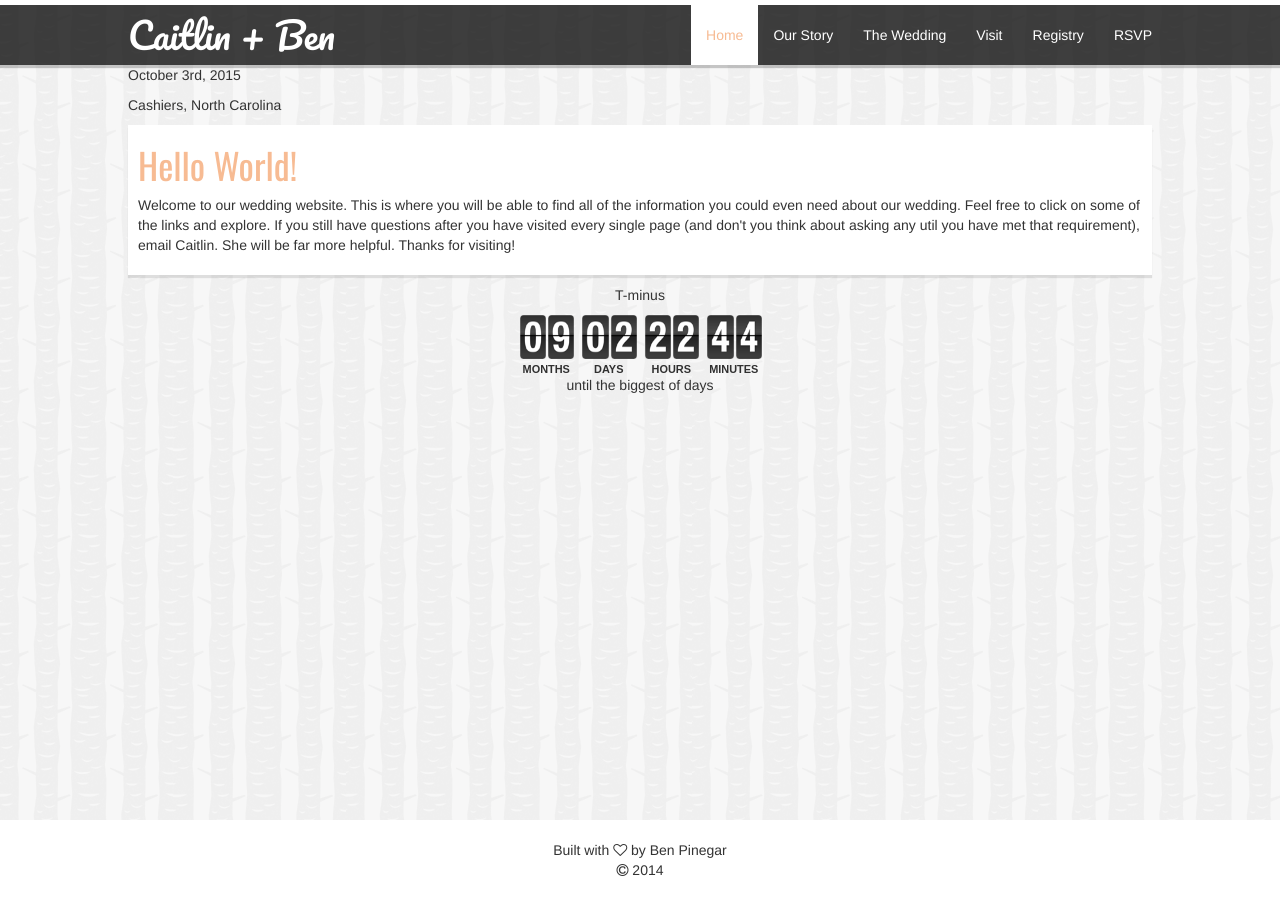
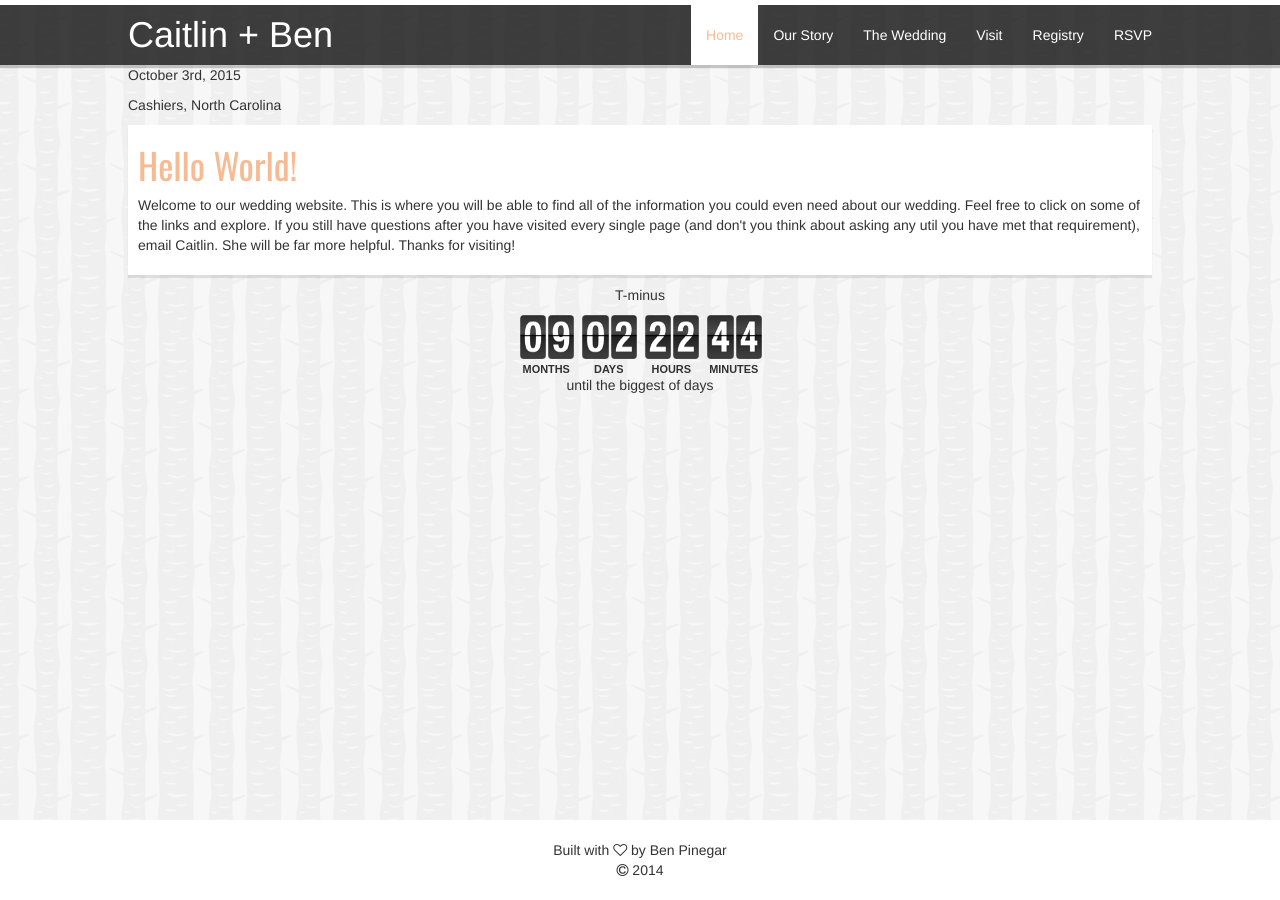
Before and after one commit to bpinegar/bpinegar.github.io, a Jekyll site: the page built from index.html, in a window 1280 px wide. Built offline with Jekyll 4.4.1, drawn with Linux system fonts in a browser that asks for light colours; nearby versions of some CDN libraries.

Commit message:
Update _custom.scss

```diff
--- a/_sass/_custom.scss
+++ b/_sass/_custom.scss
@@ -90,7 +90,6 @@ h1 {
 .navbar .navbar-brand,
 .navbar .navbar-brand > a {
   font-size: 28px;
-  font-family: "Pacifico", cursive;
   color: $white;
 }
 .navbar .navbar-brand:hover,
```
